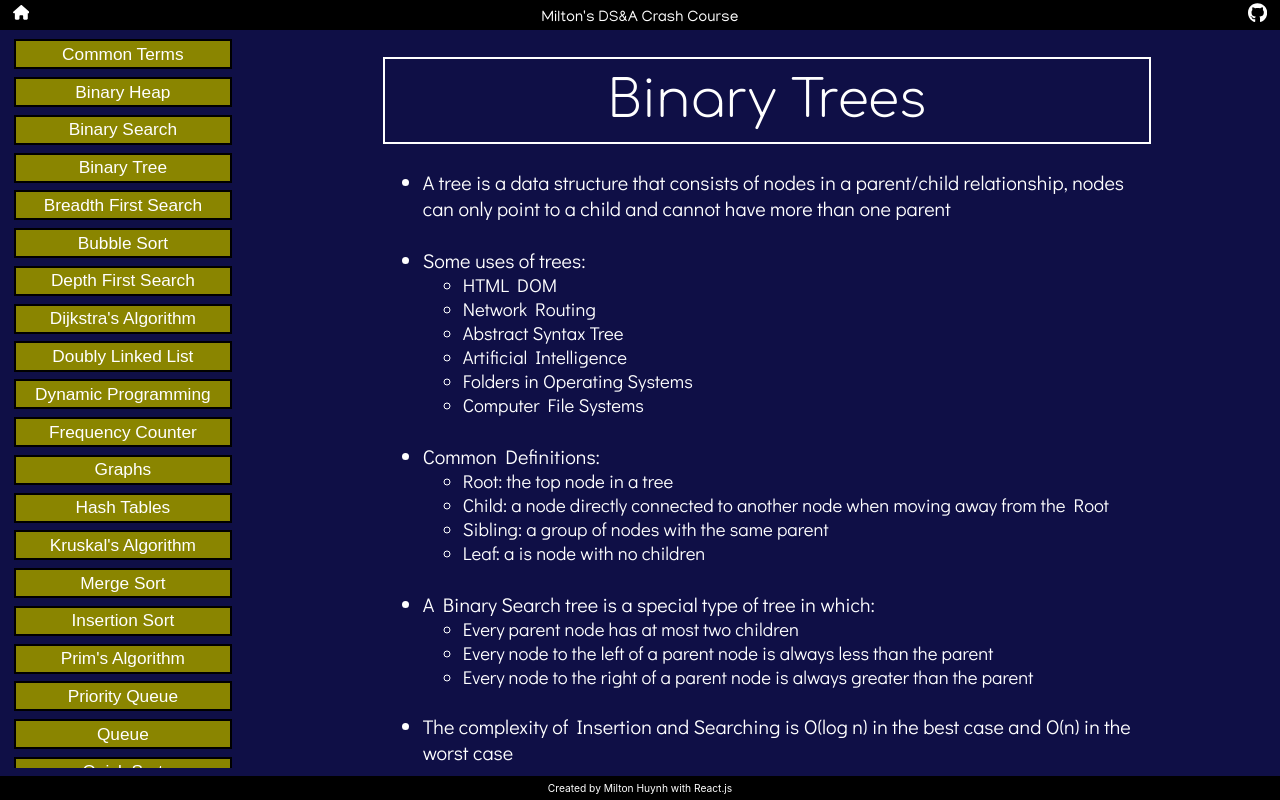
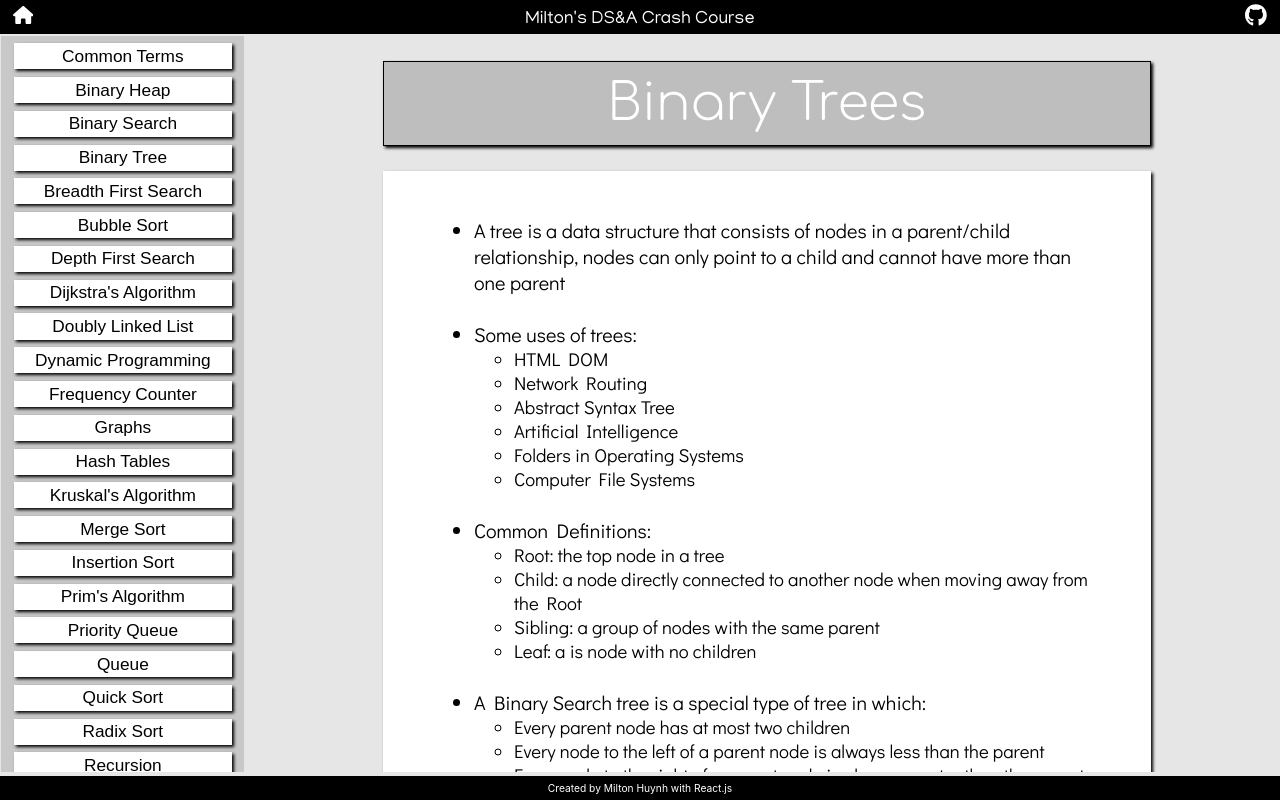
Before and after one commit to miltonhuynh/DSA-guide, a React (Create React App) app in the folder app/: page /DSA-guide/BinaryTree in a window 1280 px wide. Built offline with nearby package versions, Linux system fonts and the light colour scheme; a web font is replaced by a local one.

Commit message:
Changed color scheme

```diff
--- a/app/src/App.css
+++ b/app/src/App.css
@@ -5,7 +5,7 @@
 
 body,html {
   height: 100%;
-  background-color: rgb(15, 15, 70);
+  background-color: rgb(230, 230, 230);
   color: white;
 }
 
@@ -50,30 +50,28 @@ body,html {
   display: flex;
   justify-content: center;
   align-items: center;
-  height: 3vh;
+  height: 3.5vh;
   padding-top: 0.5vw;
   font-family: 'Manjari', sans-serif;
 }
 
 #Brand {
-  font-size: 1.2vw;
+  font-size: 1.4vw;
   cursor: pointer;
 }
 
 #Github-icon {
-  width: 1.5vw;
-  transition: 0.3s;
+  width: 1.7vw;
   position: fixed;
-  top: 0.25vw;
+  top: 0.3vw;
   right: 1vw;
 }
 
 #Home-icon {
   color: white;
-  width: 1.3vw;
-  transition: 0.3s;
+  width: 1.6vw;
   position: fixed;
-  top: 0.4vw;
+  top: 0.45vw;
   left: 1vw;
   cursor: pointer;
 }
@@ -88,35 +86,39 @@ body,html {
 
 #Navigator {
   width: 19vw;
+  background-color: rgb(200,200,200);
   overflow-y: scroll;
 }
 
 .Concept_Links {
-  border: 0.2vw solid black;
+  box-shadow: 2px 2px 3px black;
   margin: 0.6vw 1vw 0.6vw 1vw;
   padding: 0.2vw;
   cursor: pointer;
   transition: 0.35s;
   text-align: center;
-  background: rgb(138, 133, 0);
-  color: white;
+  background-color: white;
+  color: black;
   font-size: 1.35vw;
   font-family: 'Mandali', sans-serif;
 }
 
 .Concept_Links:hover {
-  background: rgb(251, 255, 0);
-  color: black;
+  background: white;
+  color: white;
+  background-color: rgb(130,130,130);
 }
 
 .Concept_title {
   color: white;
   text-align: center;
   margin: 2vw 10vw 2vw 10vw;
-  border: 0.2vw solid white;
+  background-color: rgb(190,190,190);
+  border: 0.3px solid black;
   padding: 1vw;
   font-size: 4vw;
   font-family: 'Comfortaa', cursive;
+  box-shadow: 2px 2px 3px black;
 }
 
 .Concept_page {
@@ -126,15 +128,18 @@ body,html {
 }
 
 .Container {
-  color: white;
+  color: black;
   font-family: 'Didact Gothic', sans-serif;
-  margin: 0vw 10vw 0vw 10vw;
+  margin: 0vw 10vw 3vw 10vw;
+  background-color: white;
+  box-shadow: 2px 2px 3px black;
+  padding: 2vw 4vw 2vw 4vw;
 }
 
 .Code {
   font-size: 1vw;
-  color: white;
-  border: 0.1vw solid white;
+  color: black;
+  border: 0.1vw solid black;
   padding: 2vw 5vw 2vw 5vw;
   margin: 1vw 0vw 1vw 0vw;
 }
@@ -176,7 +181,7 @@ body,html {
 
 .Link-yellow {
   cursor: pointer;
-  color: yellow;
+  color: orange;
 }
 
 .Link-red {
@@ -196,7 +201,7 @@ body,html {
 
 /* Handle */
 ::-webkit-scrollbar-thumb {
-  background: rgb(181, 184, 0);
+  background: white;
   transition: 1s;
   border: 0.2vw solid black;
 }
```
